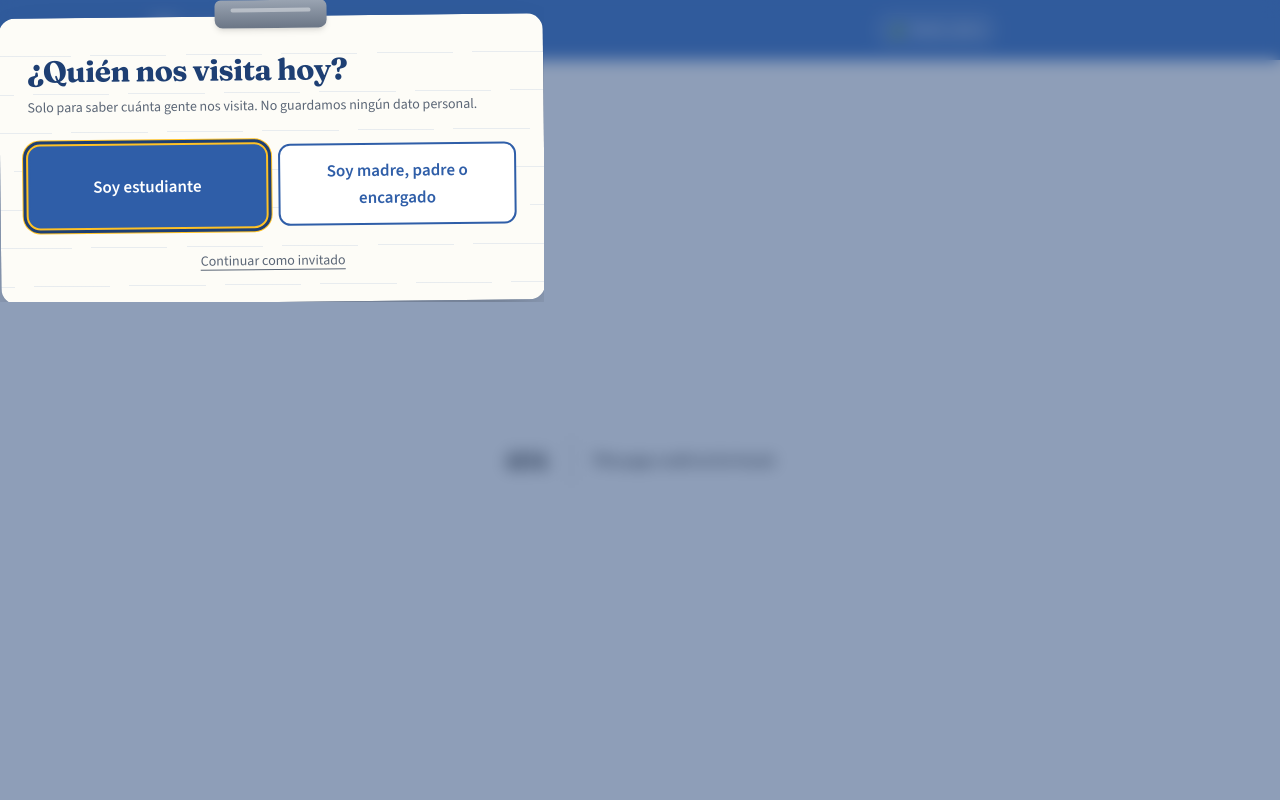
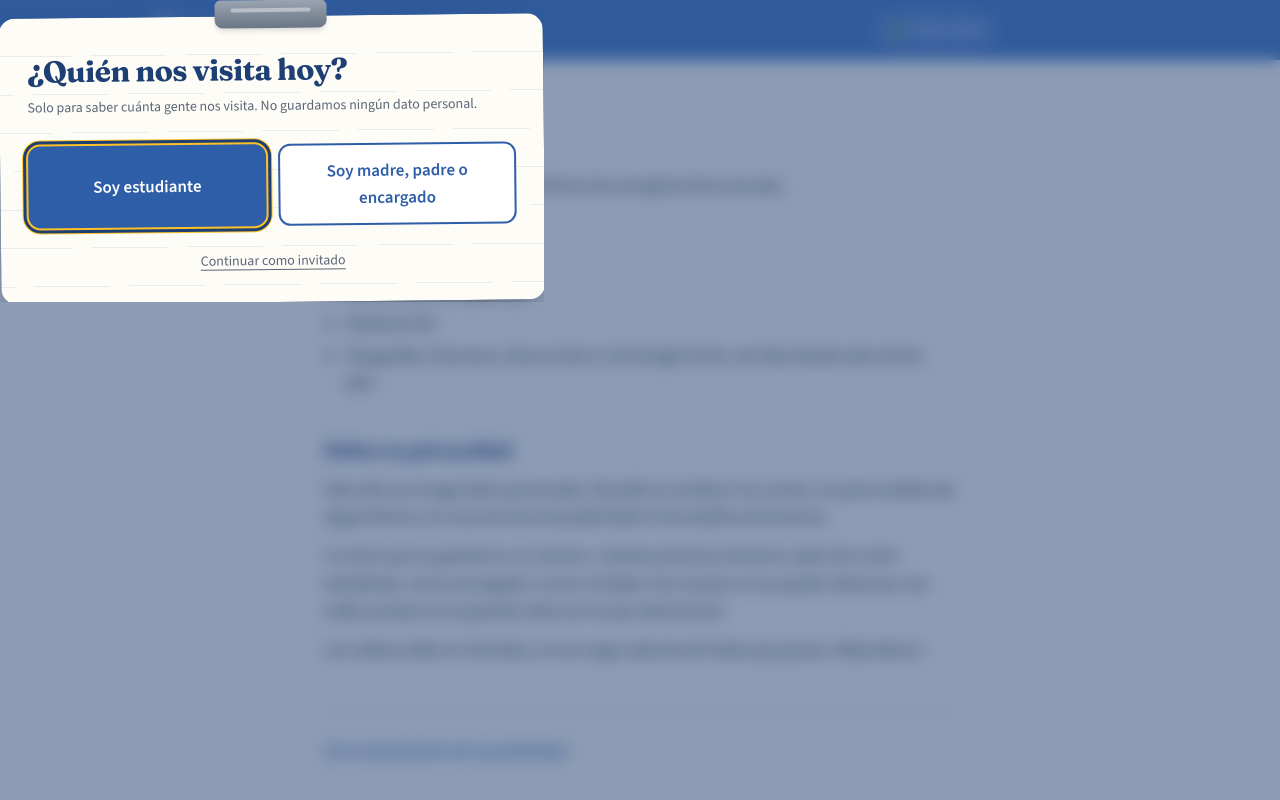
Before and after one commit to AlexisBarriera72/consejeria-escolar, a Next.js app: page /creditos in a window 1280 px wide. Before the commit this address had no page. Shown: the top 800 px of the page. Built offline with nearby package versions, Linux system fonts and the light colour scheme; a web font is replaced by a local one.

Commit message:
feat: add credits page and footer links

```diff
--- /dev/null
+++ b/app/creditos/page.tsx
@@ -0,0 +1,61 @@
+import type { Metadata } from 'next';
+import Link from 'next/link';
+
+export const metadata: Metadata = {
+  title: 'Créditos',
+  description: 'Quién hizo este sitio y con qué.',
+};
+
+export default function PaginaCreditos() {
+  return (
+    <div className="mx-auto max-w-2xl px-5 py-12">
+      <h1 className="font-titulo text-azul-900 text-4xl font-bold">Créditos</h1>
+
+      <p className="text-tinta mt-6">
+        Este sitio lo hizo <strong>Alexis</strong> para la oficina de consejería
+        de la escuela.
+      </p>
+
+      <section className="mt-10">
+        <h2 className="font-titulo text-azul-900 text-xl font-bold">
+          Hecho con
+        </h2>
+        <ul className="text-tinta mt-3 list-disc space-y-1 pl-5">
+          <li>Next.js, React y TypeScript</li>
+          <li>Tailwind CSS</li>
+          <li>
+            Tipografías <em>Fraunces</em> y <em>Source Sans 3</em>, de Google
+            Fonts, servidas desde este mismo sitio
+          </li>
+        </ul>
+      </section>
+
+      <section className="mt-10">
+        <h2 className="font-titulo text-azul-900 text-xl font-bold">
+          Sobre tu privacidad
+        </h2>
+        <p className="text-tinta mt-3">
+          Este sitio no recoge datos personales. No pide tu nombre ni tu correo,
+          no pone cookies de seguimiento y no usa servicios de publicidad ni de
+          analítica de terceros.
+        </p>
+        <p className="text-tinta mt-3">
+          Lo único que se guarda es un número: cuántas personas entraron cada
+          mes como estudiante, como encargado o como invitado. Ese número no se
+          puede relacionar con nadie, porque no se guarda nada con lo que
+          relacionarlo.
+        </p>
+        <p className="text-tinta mt-3">
+          Los videos están en YouTube y no se carga nada de ahí hasta que pulsas
+          «Reproducir».
+        </p>
+      </section>
+
+      <p className="border-borde mt-12 border-t pt-6">
+        <Link href="/accesibilidad" className="text-azul-700 underline">
+          Ver la declaración de accesibilidad
+        </Link>
+      </p>
+    </div>
+  );
+}
--- a/app/layout.tsx
+++ b/app/layout.tsx
@@ -5,6 +5,8 @@ import { PortalEntrada } from '@/components/PortalEntrada';
 import { BannerAviso } from '@/components/BannerAviso';
 import { Encabezado } from '@/components/Encabezado';
 import { PiePagina } from '@/components/PiePagina';
+import { RegistroSW } from '@/components/RegistroSW';
+import { GUION_CALMA } from '@/lib/calma';
 import './globals.css';
 
 export const metadata: Metadata = {
@@ -32,6 +34,11 @@ export default function RootLayout({
     // lang="es" no es decorativo: sin esto un lector de pantalla lee el
     // español con voz y reglas de pronunciación en inglés.
     <html lang="es" className={clasesDeFuente}>
+      <head>
+        {/* Corre antes de pintar: sin esto, quien tiene el modo calma
+            activado ve medio segundo de colores fuertes en cada carga. */}
+        <script dangerouslySetInnerHTML={{ __html: GUION_CALMA }} />
+      </head>
       <body className="flex min-h-dvh flex-col">
         <ProveedorRol>
           <a href="#contenido" className="salto-contenido">
@@ -46,6 +53,7 @@ export default function RootLayout({
             {children}
           </main>
           <PiePagina />
+          <RegistroSW />
         </ProveedorRol>
       </body>
     </html>
--- a/components/PiePagina.tsx
+++ b/components/PiePagina.tsx
@@ -29,6 +29,12 @@ export function PiePagina() {
           >
             Accesibilidad
           </Link>
+          <Link href="/calendario" className="text-azul-700 rounded underline">
+            Disponibilidad
+          </Link>
+          <Link href="/creditos" className="text-azul-700 rounded underline">
+            Créditos
+          </Link>
           {/* La puerta discreta al panel. No es seguridad — la seguridad
               está en el servidor (doc 01 §3) — es para que el personal
               no tenga que acordarse de una dirección secreta. */}
```
